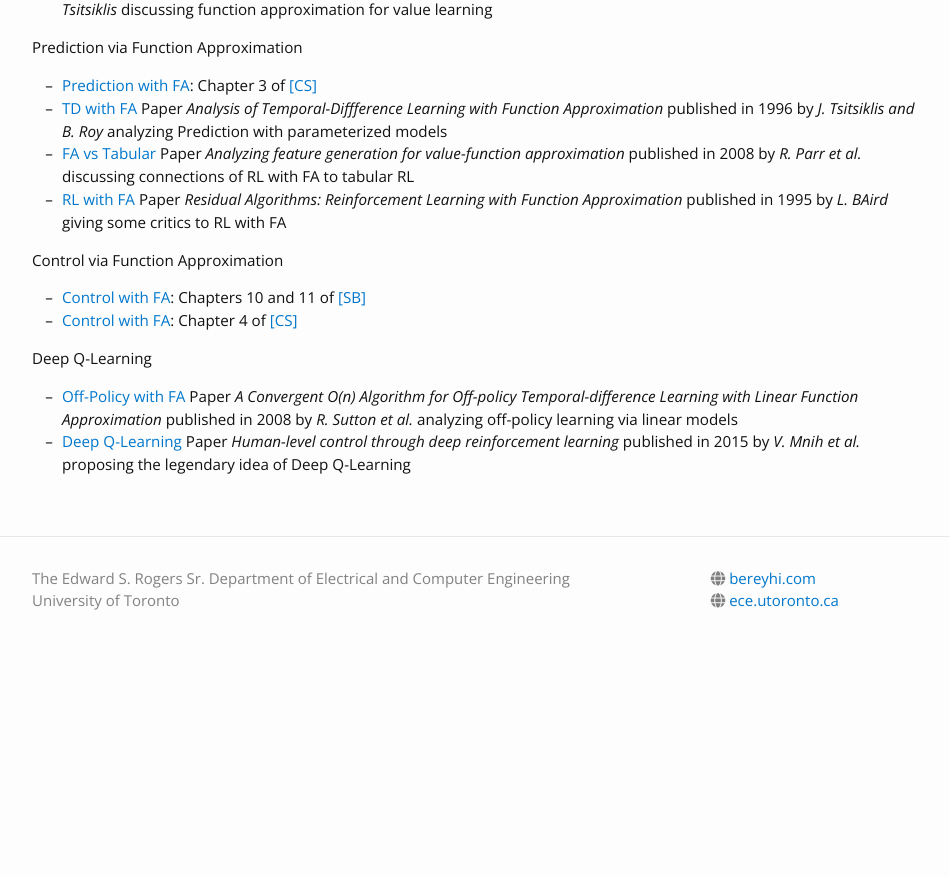
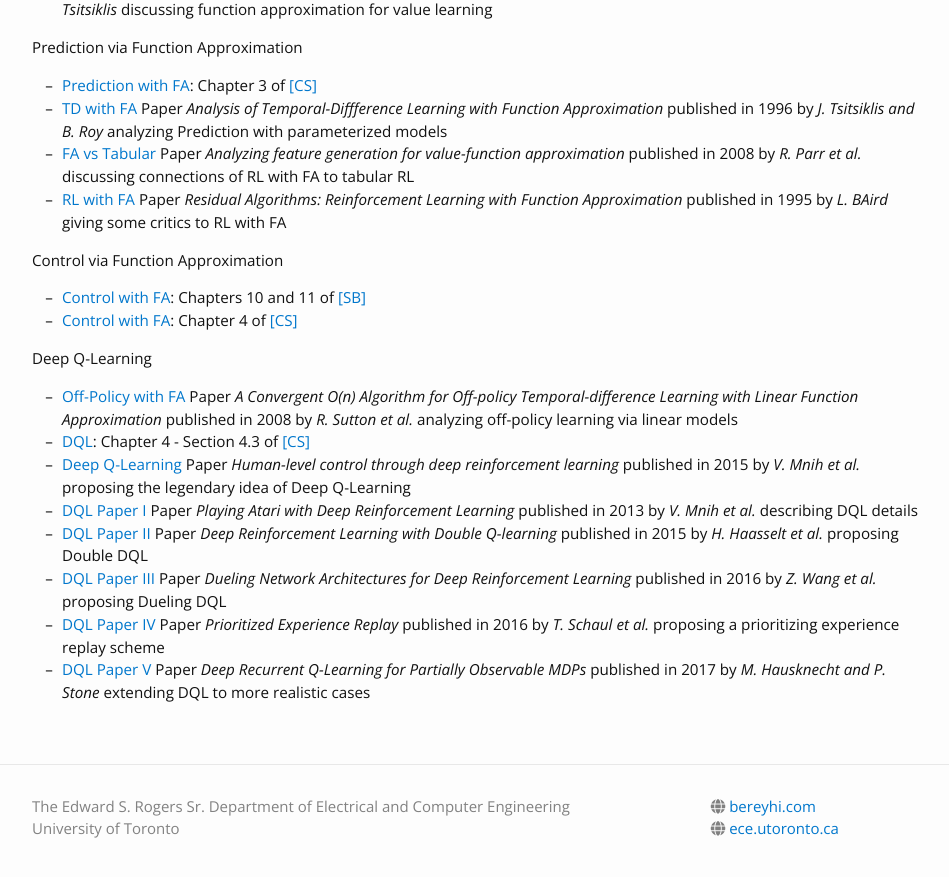
Before and after one commit to bereyhi-courses/rl-utoronto, a Jekyll site: the page built from materials.md, in a window 1280 px wide and 900 px high, scrolled down 3781 px. Shown: the top 877 px of the window, without its empty margins (163-1112 px from the left). Built offline with Jekyll 4.4.1, drawn with Linux system fonts in a browser that asks for light colours; nearby versions of some CDN libraries; before the commit the page ends 4453 px from its top, so only the background shows below that.

```diff
--- a/materials.md
+++ b/materials.md
@@ -159,4 +159,10 @@ This section will be completed gradually through the semester.
 
 #### Deep Q-Learning
 * [Off-Policy with FA](https://proceedings.neurips.cc/paper_files/paper/2008/file/e0c641195b27425bb056ac56f8953d24-Paper.pdf) Paper _A Convergent O(n) Algorithm for Off-policy Temporal-difference Learning with Linear Function Approximation_ published in 2008 by _R. Sutton et al._ analyzing off-policy learning via linear models
+* [DQL](https://sites.ualberta.ca/~szepesva/papers/RLAlgsInMDPs.pdf): Chapter 4 - Section 4.3 of [[CS]](https://sites.ualberta.ca/~szepesva/papers/RLAlgsInMDPs.pdf)
 * [Deep Q-Learning](https://training.incf.org/sites/default/files/2023-05/Human-level%20control%20through%20deep%20reinforcement%20learning.pdf) Paper _Human-level control through deep reinforcement learning_ published in 2015 by _V. Mnih et al._ proposing the legendary idea of Deep Q-Learning
+* [DQL Paper I](https://arxiv.org/abs/1312.5602) Paper _Playing Atari with Deep Reinforcement Learning_ published in 2013 by _V. Mnih et al._ describing DQL details
+* [DQL Paper II](https://arxiv.org/abs/1509.06461) Paper _Deep Reinforcement Learning with Double Q-learning_ published in 2015 by _H. Haasselt et al._ proposing Double DQL
+* [DQL Paper III](https://arxiv.org/abs/1511.06581) Paper _Dueling Network Architectures for Deep Reinforcement Learning_ published in 2016 by _Z. Wang et al._ proposing Dueling DQL
+* [DQL Paper IV](https://arxiv.org/abs/1511.05952) Paper _Prioritized Experience Replay_ published in 2016 by _T. Schaul et al._ proposing a prioritizing experience replay scheme
+* [DQL Paper V](https://arxiv.org/abs/1507.06527) Paper _Deep Recurrent Q-Learning for Partially Observable MDPs_ published in 2017 by _M. Hausknecht and P. Stone_ extending DQL to more realistic cases
```
Also changed, not shown: _lectures/L40_Control_DQL.md (added, +15 -0 lines), _lectures/L41_ExperienceReplay.md (added, +17 -0 lines).
